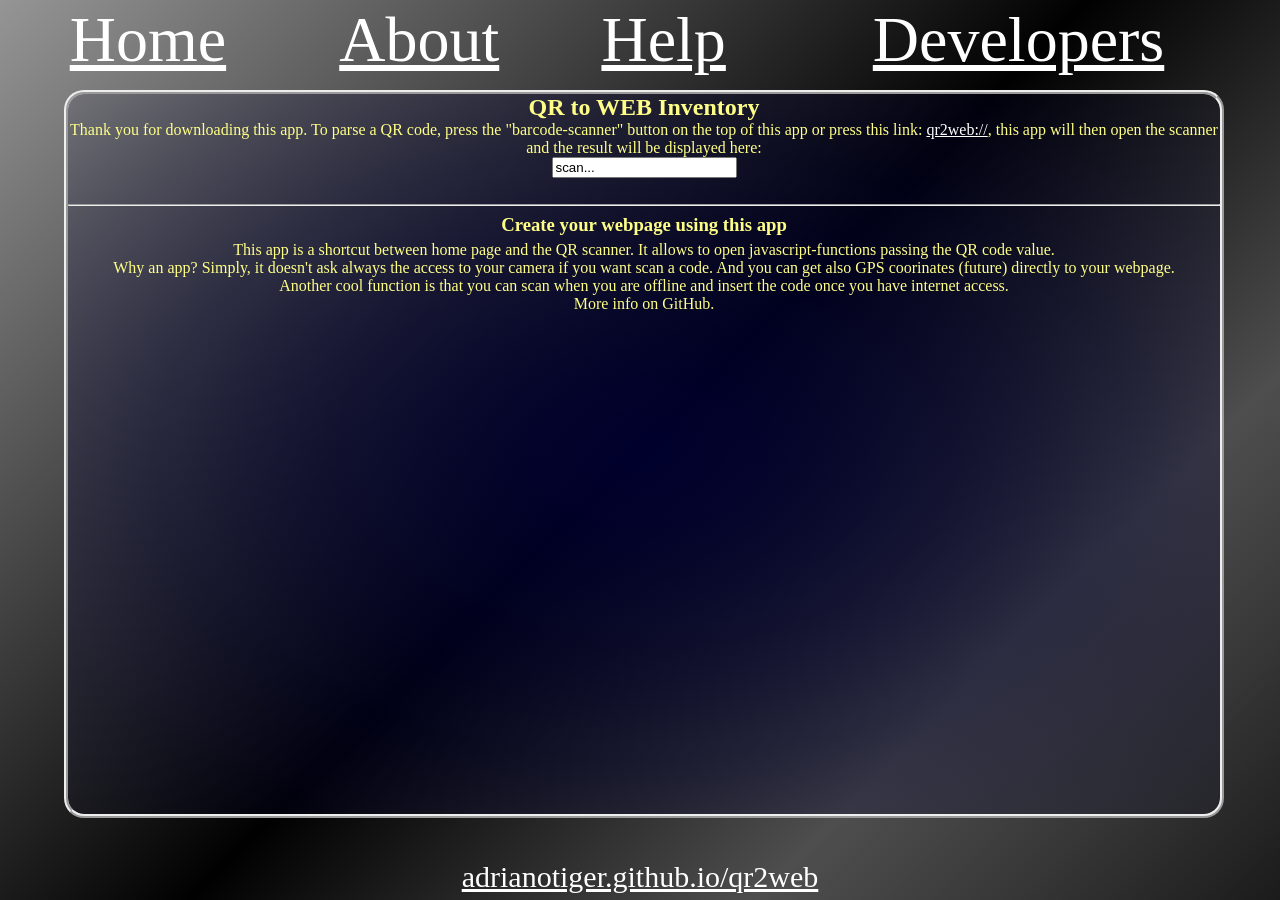
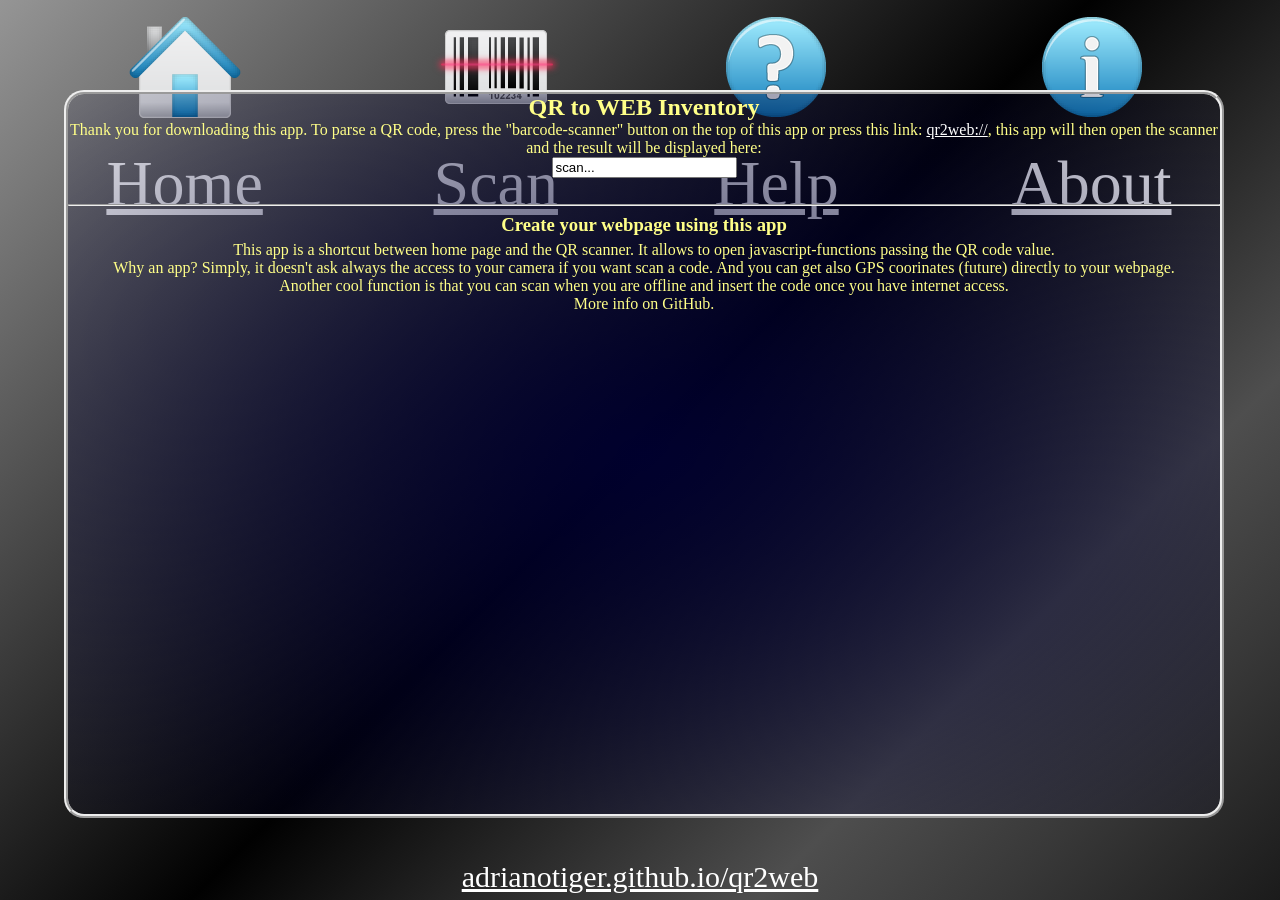
Before and after one commit to Adrianotiger/qr2web, a Jekyll site: the page built from index.html, in a window 1280 px wide. Built offline with Jekyll 4.4.1, drawn with Linux system fonts in a browser that asks for light colours.

Commit message:
Update default.html

```diff
--- a/_layouts/default.html
+++ b/_layouts/default.html
@@ -10,10 +10,10 @@
 			<nav>
 	    		<table>
 	        		<tr>
-					<td><a href="/">Home</a></td>
-					<td><a href="/">About</a></td>
-					<td><a href="/">Help</a></td>
-					<td><a href="/">Developers</a></td>
+					<td><a href="index.html"><img src="images/home.png"/><br>Home</a></td>
+					<td><a href="scan.html"><img src="images/scan.png"/><br>Scan</a></td>
+					<td><a href="help.html"><img src="images/help.png"/><br>Help</a></td>
+					<td><a href="info.html"><img src="images/info.png"/><br>About</a></td>
 				</tr>
 	    		</table>
 			</nav>
```
